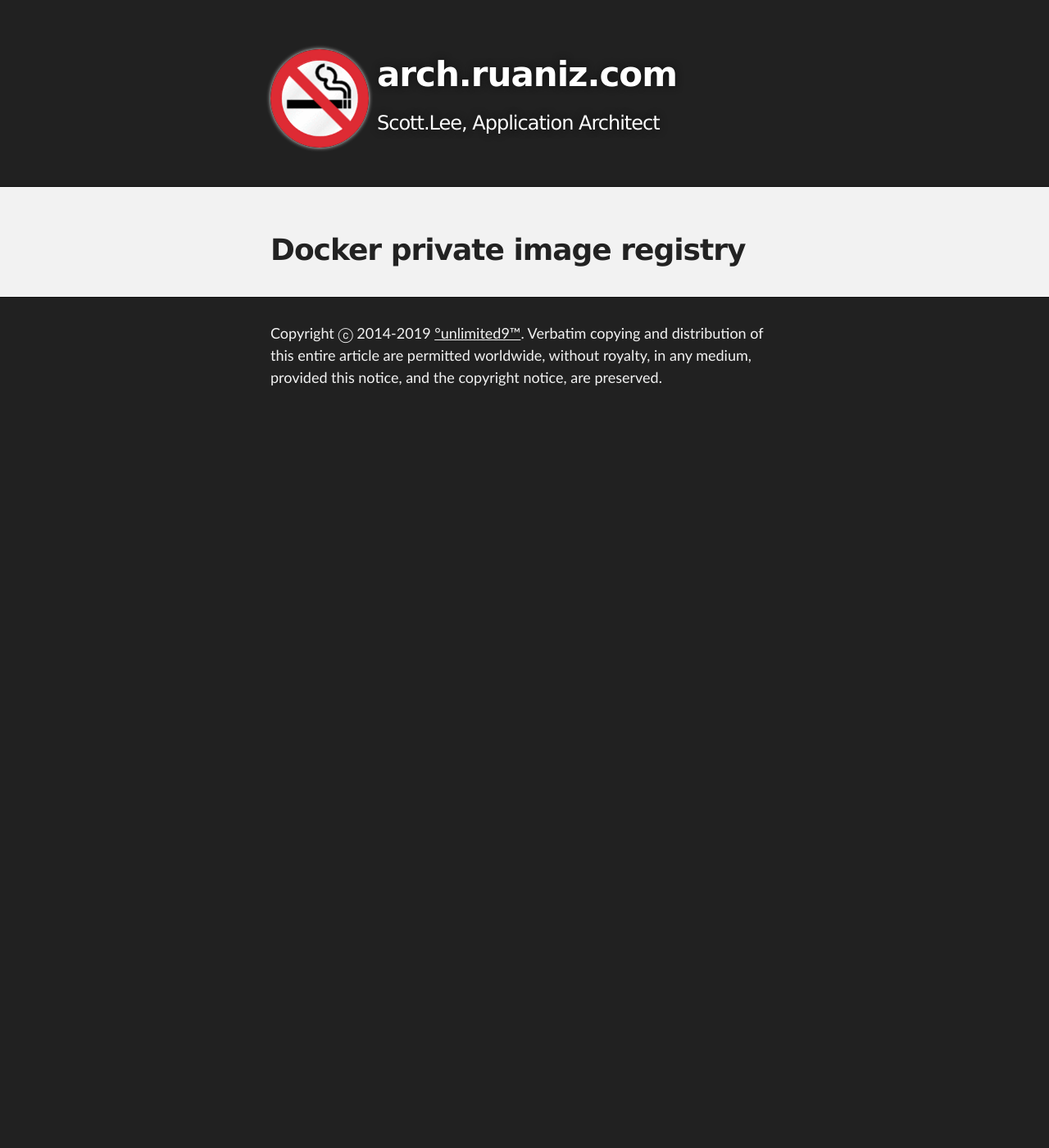
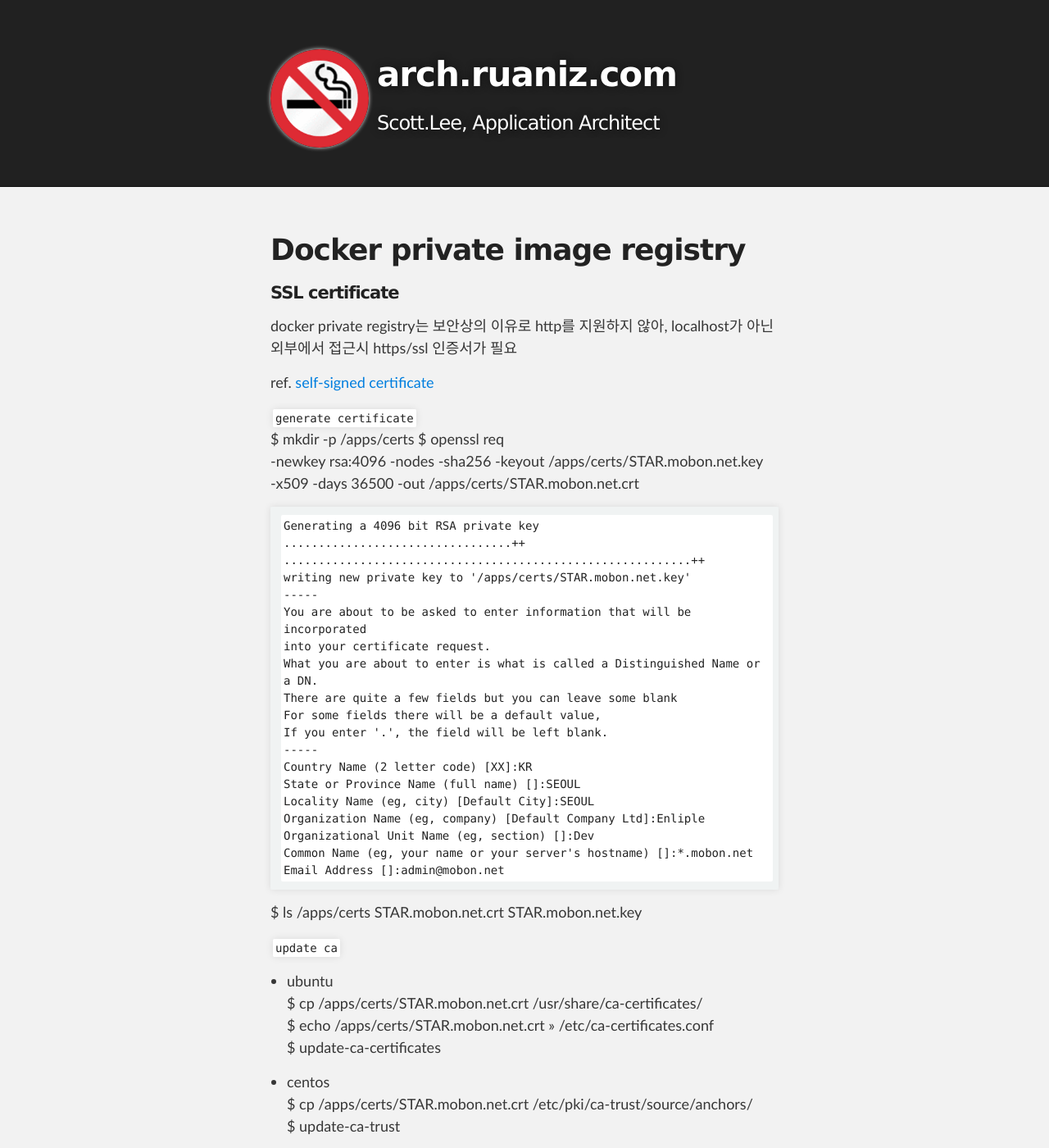
Before and after one commit to unlimited9/unlimited9.github.com, a Jekyll site: the page built from reference.notes/TA/cloud/docker/private.image.registry.md, in a window 1280 px wide and 1400 px high. Shown: the whole window at 82% size. Built offline with Jekyll 4.4.1, drawn with Linux system fonts in a browser that asks for light colours; our own code applies the rules of GitHub Pages for plain Markdown files; some of the changed text lies outside the part shown.

Commit message:
Update private.image.registry.md

````diff
--- a/reference.notes/TA/cloud/docker/private.image.registry.md
+++ b/reference.notes/TA/cloud/docker/private.image.registry.md
@@ -1 +1,84 @@
 # Docker private image registry
+
+#### SSL certificate
+docker private registry는 보안상의 이유로 http를 지원하지 않아, localhost가 아닌 외부에서 접근시 https/ssl 인증서가 필요
+
+ref. [self-signed certificate](../system/openssl.self.signed.certificate.md)
+
+`generate certificate`
+$ mkdir -p /apps/certs
+$ openssl req \
+  -newkey rsa:4096 -nodes -sha256 -keyout /apps/certs/STAR.mobon.net.key \
+  -x509 -days 36500 -out /apps/certs/STAR.mobon.net.crt
+```
+Generating a 4096 bit RSA private key
+.................................++
+...........................................................++
+writing new private key to '/apps/certs/STAR.mobon.net.key'
+-----
+You are about to be asked to enter information that will be incorporated
+into your certificate request.
+What you are about to enter is what is called a Distinguished Name or a DN.
+There are quite a few fields but you can leave some blank
+For some fields there will be a default value,
+If you enter '.', the field will be left blank.
+-----
+Country Name (2 letter code) [XX]:KR
+State or Province Name (full name) []:SEOUL
+Locality Name (eg, city) [Default City]:SEOUL
+Organization Name (eg, company) [Default Company Ltd]:Enliple
+Organizational Unit Name (eg, section) []:Dev
+Common Name (eg, your name or your server's hostname) []:*.mobon.net
+Email Address []:admin@mobon.net
+```
+$ ls /apps/certs
+STAR.mobon.net.crt  STAR.mobon.net.key
+
+`update ca`
+* ubuntu
+  $ cp /apps/certs/STAR.mobon.net.crt /usr/share/ca-certificates/
+  $ echo /apps/certs/STAR.mobon.net.crt >> /etc/ca-certificates.conf
+  $ update-ca-certificates
+
+* centos
+  $ cp /apps/certs/STAR.mobon.net.crt /etc/pki/ca-trust/source/anchors/
+  $ update-ca-trust
+
+* mac
+  $ security add-trusted-cert -d -r trustRoot -k /Library/Keychains/System.keychain /apps/certs/STAR.mobon.net.crt
+
+`restart docker`
+$ service docker restart
+
+> docker registry에 접속할 각 장비에도 같은 경로로 ca.crt파일 복사해야함
+
+
+#### pull registry image
+$ docker pull registry
+
+#### create docker private registry container
+> default registry port : 5000
+$ docker run -dit --name docker-registry -p 5000:5000 registry
+
+#### Docker 사용
+
+--insecure-registry 설정
+도커는 기본적으로 TLS(https)를 사용하므로 사설 저장소에 https를 설정하거나 아니면 --insecure-registry 설정을 해주고 docker daemon 제구동해야 함
+
+
+
+## 9. Appendix
+
+#### reference site
+
+* 나만의 private docker registry 구성하기
+https://novemberde.github.io/2017/04/09/Docker_Registry_0.html
+
+* 도커 이미지 개인 저장소(Docker Private Registry) 구축
+https://m.blog.naver.com/PostView.nhn?blogId=complusblog&logNo=221000797682&proxyReferer=https%3A%2F%2Fwww.google.com%2F
+
+* 사내 docker 저장소(registry) 구축하기
+http://www.kwangsiklee.com/2017/08/%EC%82%AC%EB%82%B4-docker-%EC%A0%80%EC%9E%A5%EC%86%8Cregistry-%EA%B5%AC%EC%B6%95%ED%95%98%EA%B8%B0/
+
+* docker private registry
+https://setyourmindpark.github.io/2018/02/06/docker/docker-4/
````
